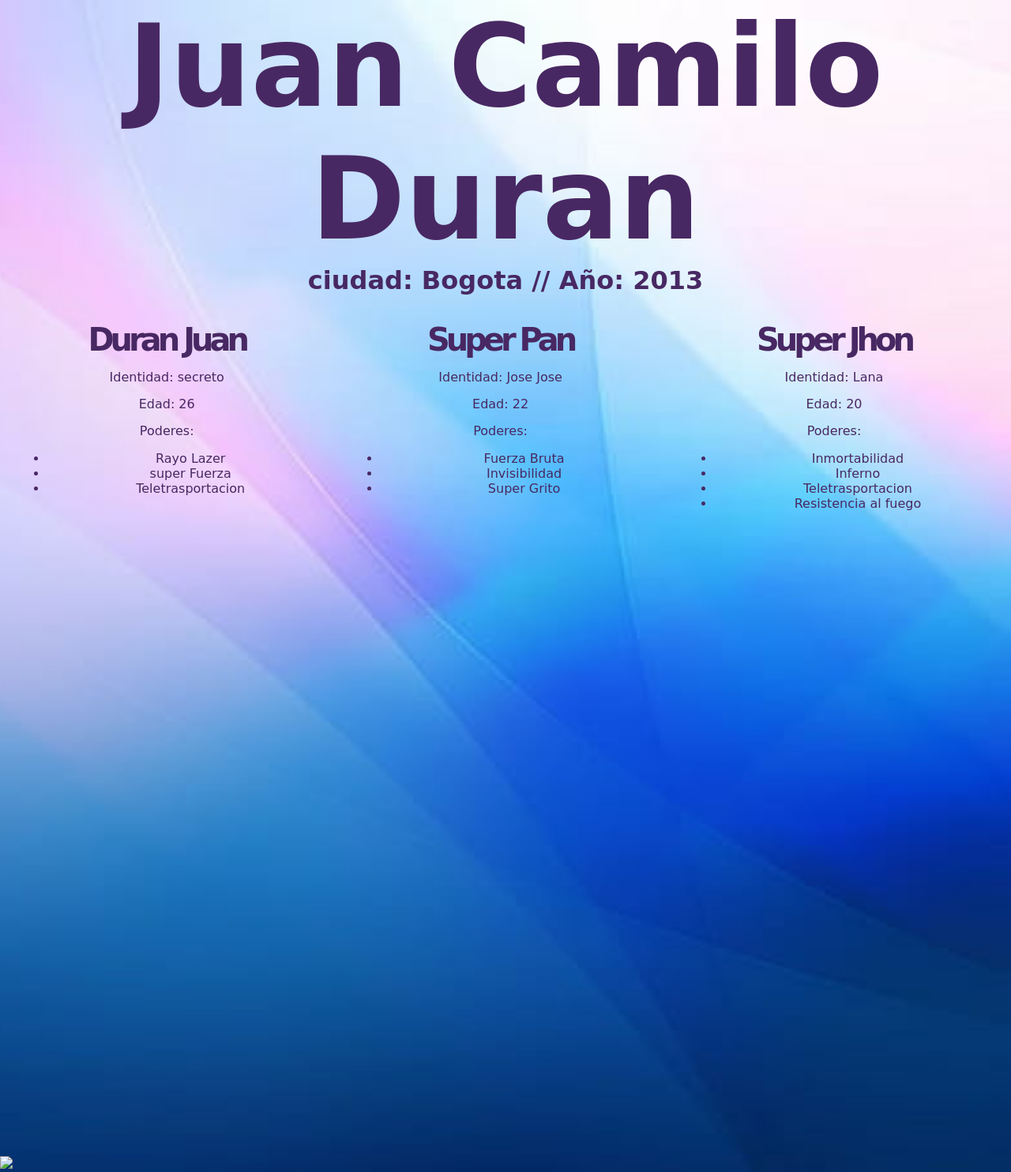
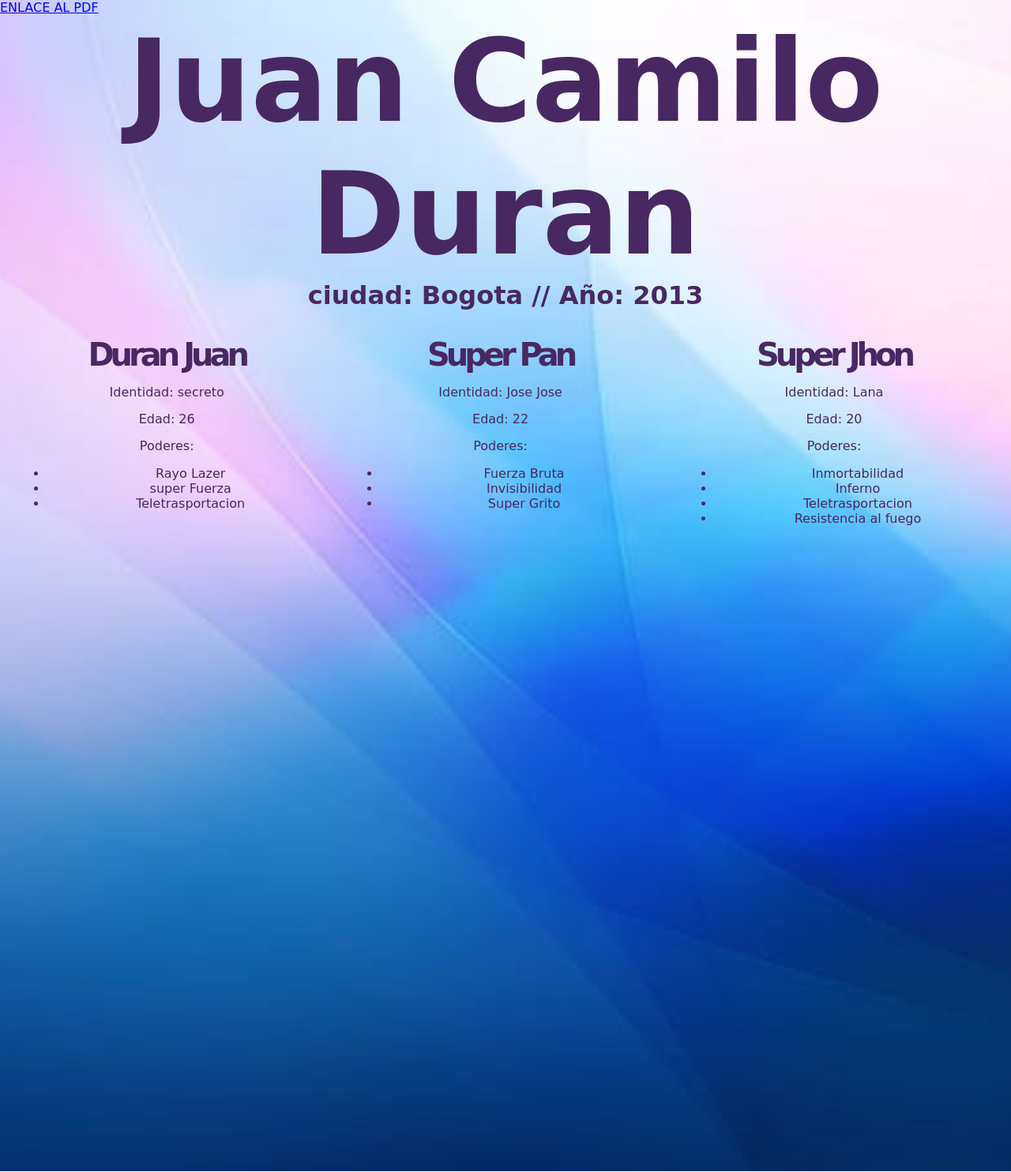
Before and after one commit to JuanKlops/duran.github.io, a plain HTML site: page index.html in a window 1280 px wide. Shown: the whole page at 79% size. Drawn offline with Linux system fonts and the light colour scheme.

Commit message:
Update index.html

```diff
--- a/index.html
+++ b/index.html
@@ -19,6 +19,7 @@
 
 
       <header>
+        <a href="enlaces.html" target="_blank">ENLACE AL PDF</a>
 
 
       </header>
@@ -101,6 +102,6 @@ populate();
 
 
     </script>
-    <img src="R.png">
+
   </body>
 </html>
```
